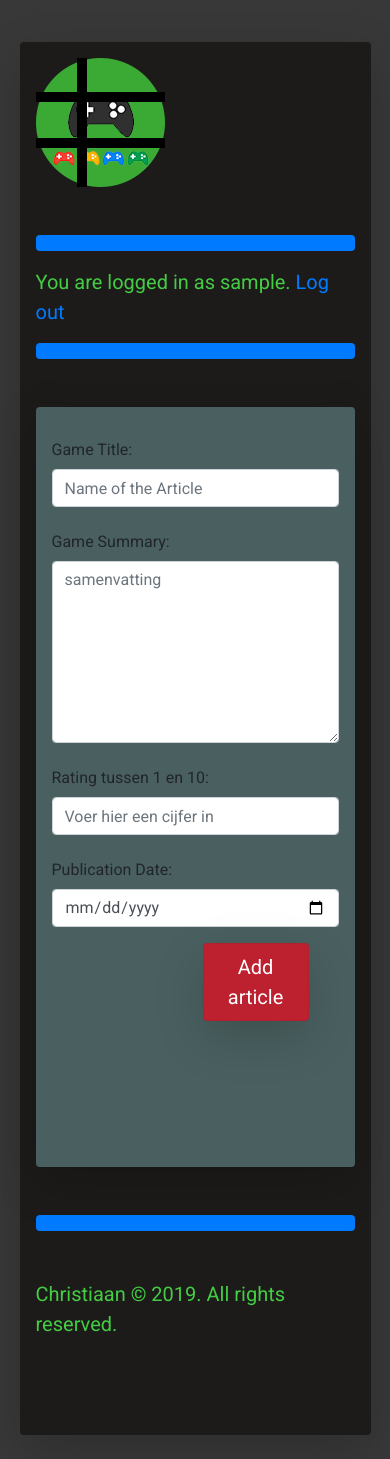
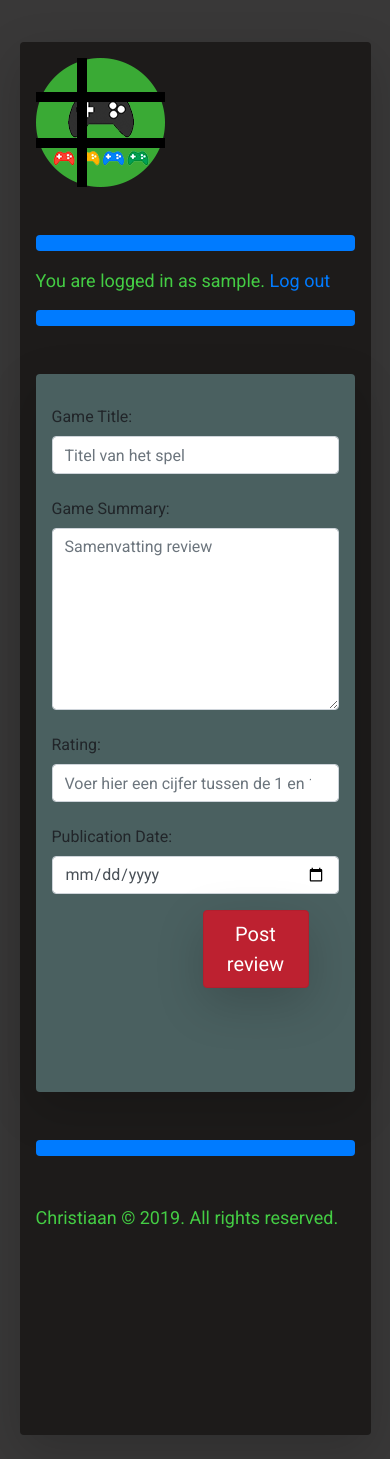
Before and after one commit to VindicatorHQ/Undefined-Startup, a PHP site: page /gamereview.php in a window 390 px wide. Shown: the top 1459 px of the page. Run offline with PHP 8.4, Linux system fonts and the light colour scheme; the visitor is signed in with stand-in values (Sample User, id 1).

Commit message:
Styling voor mobile gefixt, de database werkend gekregen en mobile/tablet aangepast

```diff
--- a/css/style.css
+++ b/css/style.css
@@ -6,7 +6,7 @@ background-color: #393838 !important;
 
 @media only screen and (min-width: 801px) {
 
-  .login {
+  .loginContainer {
     background-color: #1D1B1A !important;
     width: 90vw;
     height: 90vh;
@@ -14,15 +14,15 @@ background-color: #393838 !important;
     margin-left: 5vw;
   }
 
-  .contact {
+  .homeContainer {
     background-color: #4A6060 !important;
     width: 90vw;
-    height: 90vh;
+    height: 150vh;
     margin-top: 5vh;
     margin-left: 5vw;
   }
 
-  .newArt {
+  .newReviewContainer {
     background-color: #1D1B1A !important;
     width: 90vw;
     height: 110vh;
@@ -36,7 +36,7 @@ background-color: #393838 !important;
     height: 50vh;
   }
 
-  .containerColourArt {
+  .containerColourReview {
     background-color: #4A6060 !important;
     width: 40vw;
     height: 50vh;
@@ -59,7 +59,7 @@ background-color: #393838 !important;
 
 @media only screen and (max-width: 800px) {
 
-  .login {
+  .loginContainer {
     background-color: #1D1B1A !important;
     width: 90vw;
     height: 110vh;
@@ -67,15 +67,15 @@ background-color: #393838 !important;
     margin-left: 5vw;
   }
 
-  .contact {
+  .homeContainer {
     background-color: #4A6060 !important;
     width: 90vw;
-    height: 90vh;
+    height: 350vh;
     margin-top: 5vh;
     margin-left: 5vw;
   }
 
-  .newArt {
+  .newReviewContainer {
     background-color: #1D1B1A !important;
     width: 90vw;
     height: 165vh;
@@ -86,23 +86,23 @@ background-color: #393838 !important;
   .containerColour {
     background-color: #4A6060 !important;
     width: 40vw;
-    height: 50vh;
+    height: 45vh;
   }
 
-  .containerColourArt {
+  .containerColourReview {
     background-color: #4A6060 !important;
     width: 40vw;
-    height: 90vh;
+    height: 85vh;
   }
 
   h1 {
   	color: #EE8200;
-  	font-size: 25px;
+  	font-size: 23px;
   }
 
   p {
     color: #44CD44;
-    font-size: 20px;
+    font-size: 18px;
   }
 
 }
--- a/dbconnect.php
+++ b/dbconnect.php
@@ -7,7 +7,7 @@ $database = "gamereview"; // database naam
 $conn = new mysqli($servername, $username, $password, $database);
 
 if($conn->connect_error) {
-    die("We konden geen connection ondervinden met de database, probeert u het later nogmaals of check uw internet connectie: " . $conn->connect_error);
+    die("De database connectie is te komen vervallen of de internet connectie is gefaald: " . $conn->connect_error);
 }
 
 ?>
--- a/gamereview.php
+++ b/gamereview.php
@@ -25,12 +25,15 @@ if (isset($_POST['submit'])){
       $summary = $conn->real_escape_string($summary);
       $rating = safe($_POST['rating']);
       $rating = $conn->real_escape_string($rating);
+      $publication_date = safe($_POST['publication_date']);
+      $publication_date = $conn->real_escape_string($publication_date);
 
-      $sql = "INSERT INTO `games` (`id`, `title`, `summary`, `rating`)
-      VALUES (NULL, '".$title."', '". $summary."', '". $rating."')";
+      $sql = "INSERT INTO `games` (id, title, summary, rating, publication_date)
+      VALUES (NULL, '".$title."', '". $summary."', '". $rating."', '". $publication_date."')";
 
       if ($conn->query($sql) === TRUE) {
         echo "Game Review is met succes toegevoegd";
+        header("Location: index.php");
       } else {
         echo "Error: " . $sql . "<br>" . $conn->error;
       }
@@ -52,7 +55,7 @@ if (isset($_POST['submit'])){
 	<meta name="Description" content="News">
 	<meta name="author" content="Christiaan van Haasteren">
 	<meta name="Keywords" content="News, games, review, PHP">
-<title>Add review - Startup</title>
+<title>Post Review - Startup</title>
 <link rel="stylesheet" type="text/css" href="css/style.css">
 <link rel="stylesheet" href="https://stackpath.bootstrapcdn.com/bootstrap/4.3.1/css/bootstrap.min.css" integrity="sha384-ggOyR0iXCbMQv3Xipma34MD+dH/1fQ784/j6cY/iJTQUOhcWr7x9JvoRxT2MZw1T" crossorigin="anonymous">
 <script src="https://code.jquery.com/jquery-3.3.1.slim.min.js" integrity="sha384-q8i/X+965DzO0rT7abK41JStQIAqVgRVzpbzo5smXKp4YfRvH+8abtTE1Pi6jizo" crossorigin="anonymous"></script>
@@ -62,8 +65,8 @@ if (isset($_POST['submit'])){
 <body>
 	<main>
 
-	<section class="newArt rounded shadow-lg p-3 mb-5 rounded">
-		<img class="mb-5" src="images/Logo.png" alt="Foto">
+	<section class="newReviewContainer rounded shadow-lg p-3 mb-5 rounded">
+		<a href="index.php"><img class="mb-5" src="images/Logo.png" alt="Foto"></a>
 		<div class="progress mb-3">
 			<div class="progress-bar" role="progressbar" style="width: 100%" aria-valuenow="100" aria-valuemin="0" aria-valuemax="100"></div>
 		</div>
@@ -73,47 +76,52 @@ if (isset($_POST['submit'])){
     <div class="progress mb-5">
       <div class="progress-bar" role="progressbar" style="width: 100%" aria-valuenow="100" aria-valuemin="0" aria-valuemax="100"></div>
     </div>
-    <article class="containerColourArt container rounded shadow-lg p-3 mb-5 rounded">
+    <article class="containerColourReview container rounded shadow-lg p-3 mb-5 rounded">
 		<table>
 			<h1><?php echo $error; ?></h1>
 			<form method="POST" class="form-inline mb-5">
-				<div class="form-group row">
-			    <label for="inputEmail3" class="col-sm-2 col-form-label">Game Title:</label>
+				<article class="form-group row">
+			    <label for="GameTitle" class="col-sm-2 col-form-label">Game Title:</label>
 			    <div class="col-sm-10">
-			      <input name="title" type="text" class="form-control" id="inputEmail3" placeholder="Name of the Article">
+			      <input name="title" type="text" class="form-control" placeholder="Titel van het spel">
 			    </div>
-			  </div>
-			  <div class="form-group row">
-			    <label for="inputPassword3" class="col-sm-2 col-form-label">Game Summary:</label>
+			  </article>
+
+			  <article class="form-group row">
+			    <label for="GameSummary" class="col-sm-2 col-form-label">Game Summary:</label>
 			    <div class="col-sm-10">
-			      <textarea rows="7" cols="50" name="summary" type="text" class="form-control" id="inputPassword3" placeholder="samenvatting"></textarea>
+			      <textarea rows="7" cols="50" name="summary" type="text" class="form-control" placeholder="Samenvatting review"></textarea>
 			    </div>
-			  </div>
-        <div class="form-group row">
-          <label for="inputPassword3" class="col-sm-3 col-form-label">Rating tussen 1 en 10:</label>
-          <div class="col-sm-9">
-            <input name="rating" type="number" class="form-control" id="inputPassword3" placeholder="Voer hier een cijfer in">
+			  </article>
+
+        <article class="form-group row">
+          <label for="Rating" class="col-sm-2 col-form-label">Rating:</label>
+          <div class="col-sm-10">
+            <input type="number" name="rating" class="form-control" placeholder="Voer hier een cijfer tussen de 1 en 10 in.">
           </div>
-        </div>
-        <div class="form-group row">
-          <label for="inputEmail3" class="col-sm-2 col-form-label">Publication Date:</label>
+        </article>
+
+        <article class="form-group row">
+          <label for="PublicationDate" class="col-sm-2 col-form-label">Publication Date:</label>
           <div class="col-sm-10">
-            <input name="username" type="date" class="form-control" id="inputEmail3" value=`${currentTime}`>
+            <input name="publication_date" type="date" class="form-control">
           </div>
-        </div>
+        </article>
+
         <article class="list-group list-group-horizontal container">
 					<div class="col-sm-5"></div>
           <div class="col-sm-5">
-						<button type="submit" class="btn btn-danger btn-lg active rounded shadow-lg rounded">Add article</button>
+						<button name="submit" type="submit" class="btn btn-danger btn-lg active rounded shadow-lg rounded">Post review</button>
 					</div>
         </article>
+
 			</form>
 		</table>
 	</article>
 	<div class="progress mb-5">
 		<div class="progress-bar" role="progressbar" style="width: 100%" aria-valuenow="100" aria-valuemin="0" aria-valuemax="100"></div>
 	</div>
-		<p class="">Christiaan © 2019. All rights reserved.</p>
+		<p>Christiaan © 2019. All rights reserved.</p>
 	</section>
 
 	</main>
--- a/logout.php
+++ b/logout.php
@@ -2,5 +2,5 @@
 session_start();
 $_SESSION = array();
 session_destroy();
-header("Location: login.php");
+header("Location: index.php");
 ?>
```
Also changed, not shown: gamereview.sql (deleted, +0 -40 lines), index.php (+26 -10 lines), login.php (+8 -8 lines).
